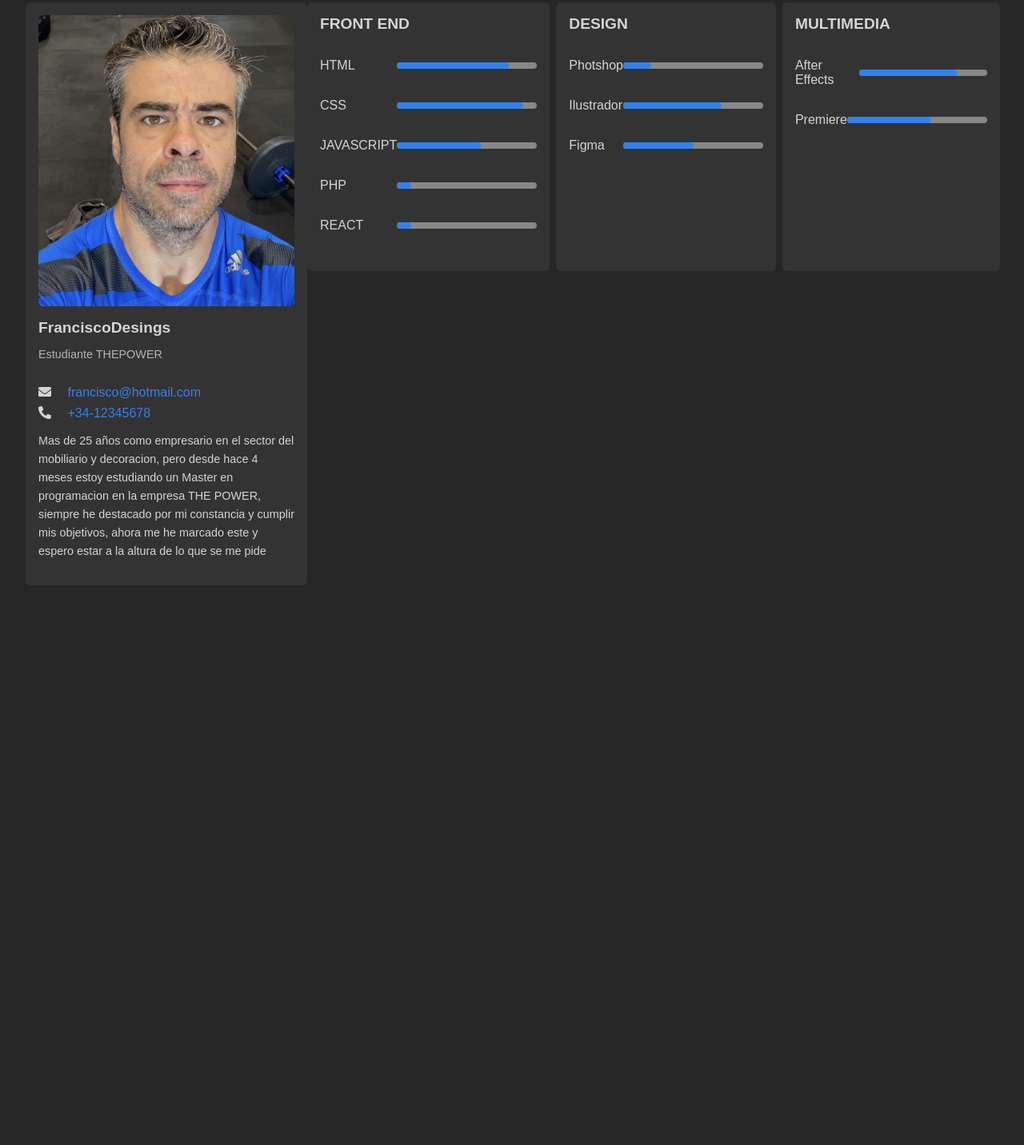
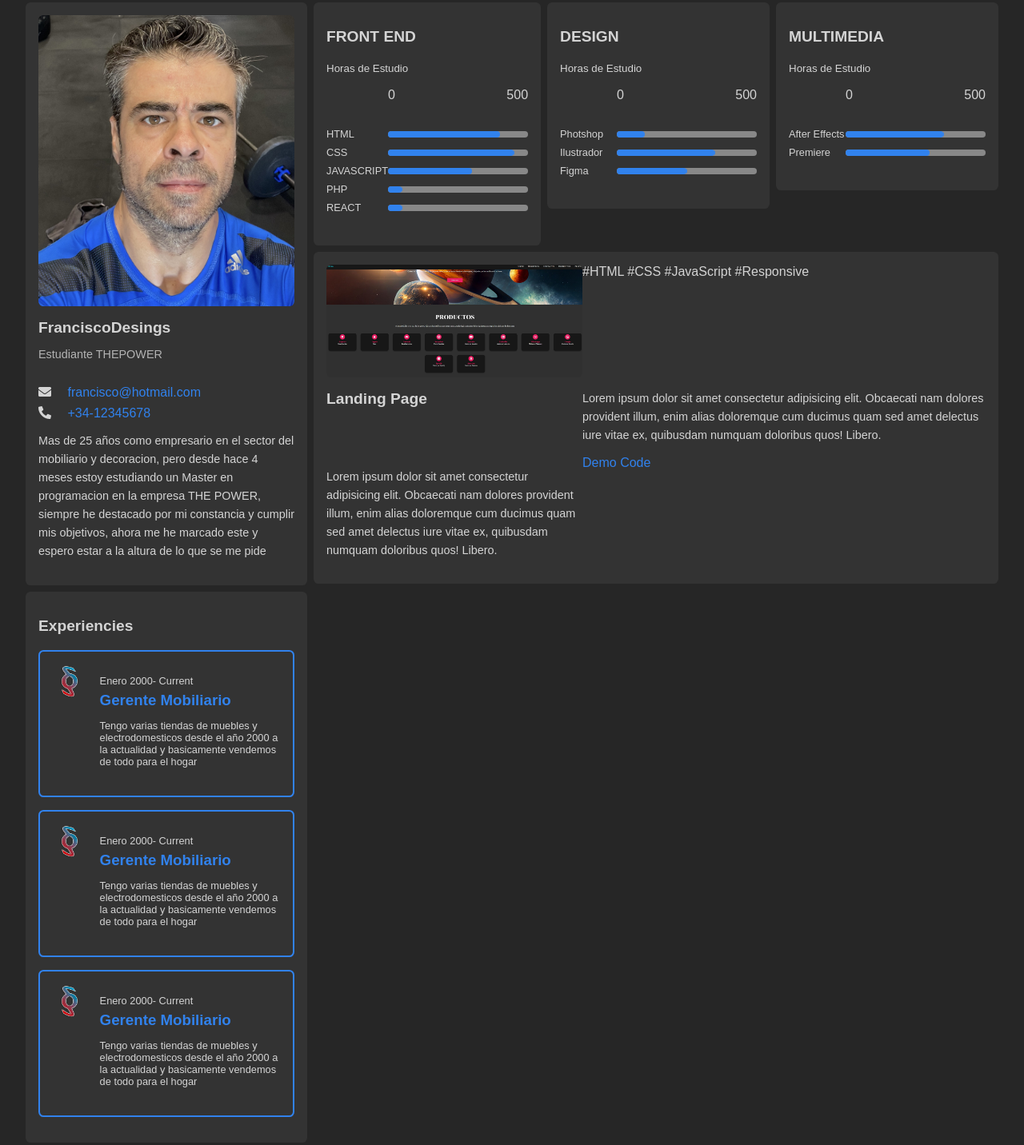
Before and after one commit to FRANCISCOJESUS1980/proyecto4, a website built with Vite: page index.html in a window 1280 px wide. Shown: the part 104-1536 px from the top of the page at 80% size. Before the commit the page ends 868 px from the top, so only its background shows below. Built offline with nearby package versions, Linux system fonts and the light colour scheme.

Commit message:
feat introduciendo proyectos, experiencias y hobbies

```diff
--- a/index.html
+++ b/index.html
@@ -52,7 +52,7 @@
             <img src="./assets/images.jgp/miperfil.jpg" alt="perfil" />
           </div>
           <div class="card__header">
-            <h2 class="card__title">FranciscoDesings</h2>
+            <h2 class="card__title no-margin">FranciscoDesings</h2>
             <p class="card__subtitle">Estudiante THEPOWER</p>
           </div>
           <div class="car__body">
@@ -75,10 +75,63 @@
             </p>
           </div>
         </article>
+        <article class="card card--experience">
+          <h2 class="card__title">Experiencies</h2>
+          <div class="experience">
+            <img src="assets/images.jgp/logo.png" alt="logo" class="experience__image">
+            <div class="experience__info">
+              <p class="experience__time">
+                Enero 2000- Current
+              </p>
+              <h3 class="experience__job">Gerente Mobiliario</h3>
+              <p class="experience__description">Tengo varias tiendas de muebles y electrodomesticos desde el año 2000 a la actualidad y basicamente vendemos de todo para el hogar</p>
+
+            </div>
+          </div>
+          <div class="experience">
+            <img src="assets/images.jgp/logo.png" alt="logo" class="experience__image">
+            <div class="experience__info">
+              <p class="experience__time">
+                Enero 2000- Current
+              </p>
+              <h3 class="experience__job">Gerente Mobiliario</h3>
+              <p class="experience__description">Tengo varias tiendas de muebles y electrodomesticos desde el año 2000 a la actualidad y basicamente vendemos de todo para el hogar</p>
+
+            </div>
+          </div>
+          <div class="experience">
+            <img src="assets/images.jgp/logo.png" alt="logo" class="experience__image">
+            <div class="experience__info">
+              <p class="experience__time">
+                Enero 2000- Current
+              </p>
+              <h3 class="experience__job">Gerente Mobiliario</h3>
+              <p class="experience__description">Tengo varias tiendas de muebles y electrodomesticos desde el año 2000 a la actualidad y basicamente vendemos de todo para el hogar</p>
+
+            </div>
+          </div>
+
+        </article>
+        <article class="card card--hobbies">
+          <h2 class="card__title">Hobbies</h2>
+          <div class="card__image-container">
+            <img src="./assets/images.jgp/hobbie.jpg.jpg" alt="hombre en bici">
+          </div>
+          <h3 class="hobbie__title">Biking</h3>
+          <p class="card__text">Lorem ipsum dolor sit amet consectetur adipisicing elit. Quo natus consequatur totam vel sapiente consequuntur ea id harum, eligendi omnis nihil facere! Necessitatibus numquam beatae magnam laboriosam placeat corporis mollitia.</p>
+
+        </article>
       </section>
       <section class="column column--right">
         <article class="card">
           <h2 class="card__title">FRONT END</h2>
+          <small>Horas de Estudio</small>
+          <div class="skills">
+          <div class="skills__header">
+            <span class="skills__start-level">0</span>
+            <span class="skills__start-level">500</span>
+            </div>
+          </div>
           <div class="skills">
             <div class="skills__item">
               <p class="skills__tech">HTML</p>
@@ -104,6 +157,13 @@
         </article>
         <article class="card">
           <h2 class="card__title">DESIGN</h2>
+          <small>Horas de Estudio</small>
+          <div class="skills">
+          <div class="skills__header">
+            <span class="skills__start-level">0</span>
+            <span class="skills__start-level">500</span>
+            </div>
+          </div>
           <div class="skills">
             <div class="skills__item">
               <p class="skills__tech">Photshop</p>
@@ -120,6 +180,13 @@
          </article>
         <article class="card">
           <h2 class="card__title">MULTIMEDIA</h2>
+          <small>Horas de Estudio</small>
+          <div class="skills">
+          <div class="skills__header">
+            <span class="skills__start-level">0</span>
+            <span class="skills__start-level">500</span>
+            </div>
+          </div>
           <div class="skills">
             <div class="skills__item">
               <p class="skills__tech">After Effects</p>
@@ -131,6 +198,27 @@
 
             </div>
         </article>
+        <article class="card card--project">
+          <div class="card__image-container">
+            <img src="./assets/images.jgp/proyecto1.jpeg" alt="landing page" class="card__image">
+          </div>
+          <div class="project">
+            <div class="project__tags">
+              <span class="project__tag">#HTML</span>
+              <span class="project__tag">#CSS</span>
+              <span class="project__tag">#JavaScript</span>
+              <span class="project__tag">#Responsive</span>
+            </div>
+          </div>
+          <h2 class="card__title">Landing Page</h2>
+          <p class="card__text">Lorem ipsum dolor sit amet consectetur adipisicing elit. Obcaecati nam dolores provident illum, enim alias doloremque cum ducimus quam sed amet delectus iure vitae ex, quibusdam numquam doloribus quos! Libero.</p>
+          <p class="card__text">Lorem ipsum dolor sit amet consectetur adipisicing elit. Obcaecati nam dolores provident illum, enim alias doloremque cum ducimus quam sed amet delectus iure vitae ex, quibusdam numquam doloribus quos! Libero.</p>
+          <div class="buttons">
+            <a href="https://tubular-lolly-c6809e.netlify.app/" class="button button--primary">Demo</a>
+            <a href="https://github.com/FRANCISCOJESUS1980/PROYECTO-1" class="button button--ghost">Code</a>
+          </div>
+
+        </article>
       </section>
     </main>
     <script type="module" src="./main.js"></script>
--- a/main.scss
+++ b/main.scss
@@ -94,6 +94,7 @@ body.dark {
 .main {
   display: grid;
   padding: 2em;
+  gap: 0.5em;
 }
 @media screen and (min-width: 720px) {
   .main {
@@ -108,6 +109,7 @@ body.dark {
   .column--right {
     grid-template-columns: repeat(3, 1fr);
     grid-template-rows: repeat(3, min-content);
+    align-items: start;
   }
 }
 
@@ -125,8 +127,8 @@ body.dark {
   padding: 1em 0;
 }
 .card__title {
-  margin: 0;
   font-size: 1.2rem;
+  margin-bottom: 1em;
 }
 .card__subtitle {
   font-size: 0.9rem;
@@ -139,13 +141,31 @@ body.dark {
   font-size: 0.9rem;
   line-height: 1.6;
 }
+@media screen and (min-width: 760px) {
+  .card--project {
+    display: grid;
+    grid-template-columns: min-content 1fr;
+    grid-column: 1 / -1;
+  }
+}
 .skills {
   padding: 1em 0;
+}
+.skills__header {
+  display: flex;
+  justify-content: space-between;
+  width: 175px;
+  margin-left: auto;
+}
+.skills__tech {
+  margin: 0;
+  font-size: 0.8rem;
 }
 .skills__item {
   display: flex;
   align-items: center;
   justify-content: space-between;
+  margin-bottom: 0.5em;
 }
 .skills__bar,
 .skills__bar::after {
@@ -192,8 +212,39 @@ body.dark {
 .skills__bar--90::after {
   --skill-bar-length: 90%;
 }
+.experience {
+  display: flex;
+  align-items: start;
+  margin-bottom: 1em;
+  padding: 1em;
+  border: 2px solid var(--primary-color);
+  border-radius: var(--border-radius);
+  transition: var(--transition);
+}
+.experience__image {
+  max-width: 15%;
+  margin-right: 1em;
+}
+.experience__time {
+  font-size: 0.8rem;
+  margin-bottom: 0.5em;
+}
+.experience__job {
+  margin: 0;
+  margin-bottom: 0.5em;
+  color: var(--primary-color);
+  transition: var(--transition);
+}
+.experience__description {
+  font-size: 0.8rem;
+  margin-bottom: 1.5em;
+}
+
 .icon {
   margin-right: 1em;
+}
+.no-margin {
+  margin: 0;
 }
 
 @keyframes skills-bar-fill {
```
Also changed, not shown: assets/images.jgp/proyecto1.jpeg (added).
